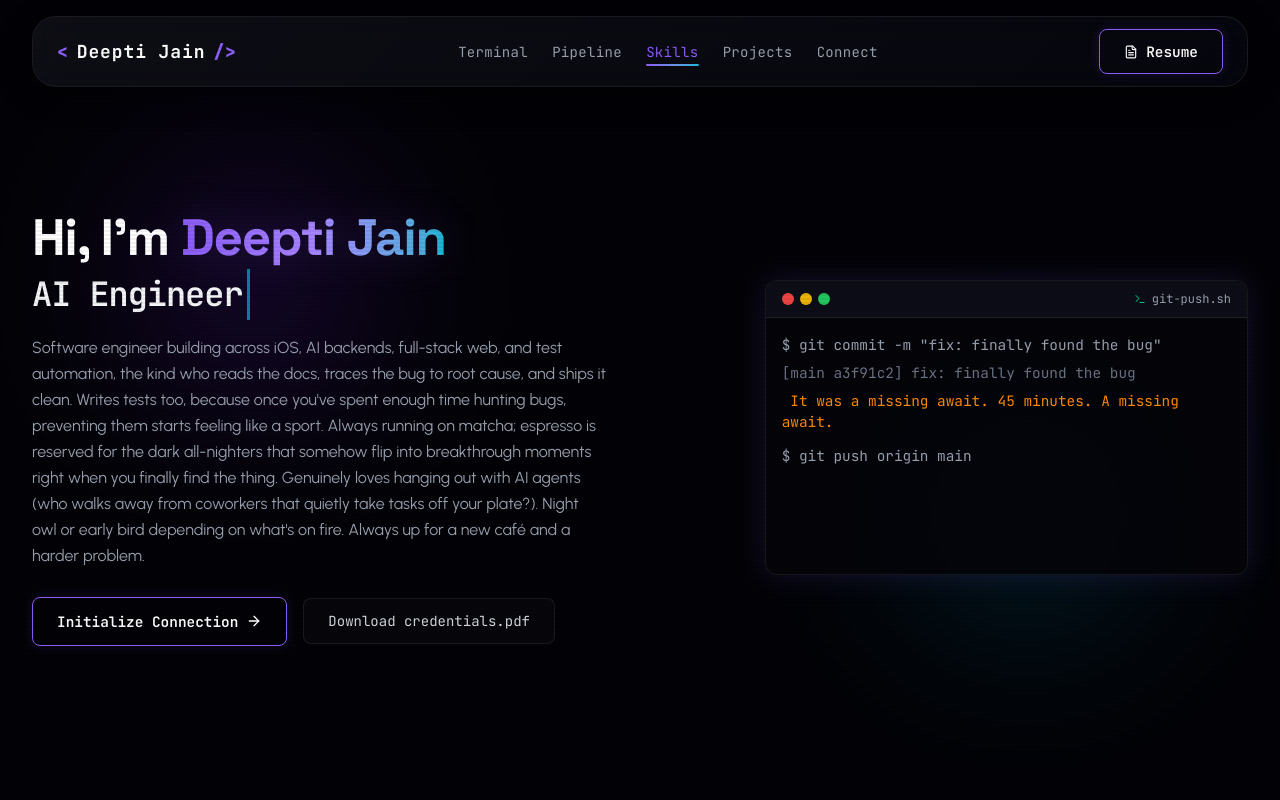
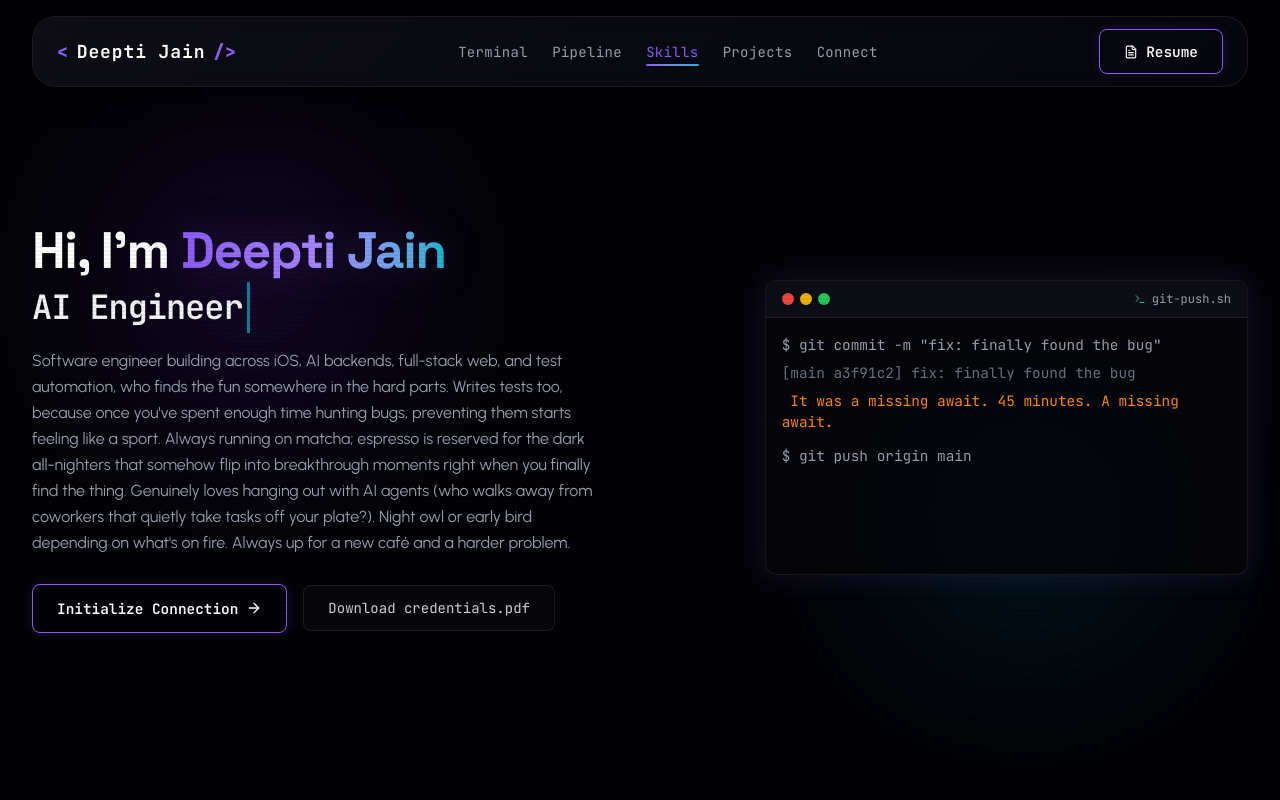
Before and after one commit to deepti1028/Portfolio, a React (Vite) app: page / in a window 1280 px wide. Shown: the top 800 px of the page. Built offline with nearby package versions, Linux system fonts and the light colour scheme.

Commit message:
chanded demo link

```diff
--- a/src/data.js
+++ b/src/data.js
@@ -11,7 +11,7 @@ export const resumeData = {
     gfg: "https://www.geeksforgeeks.org/user/deeptihnd000/",
     resumeDrive: "https://drive.google.com/file/d/1SPF93JFGhtD5J9q0h5wRrSRlqkD-vW-c/view?usp=sharing",
     location: "Gurgaon, India",
-    summary: "Software engineer building across iOS, AI backends, full-stack web, and test automation, the kind who reads the docs, traces the bug to root cause, and ships it clean. Writes tests too, because once you've spent enough time hunting bugs, preventing them starts feeling like a sport. Always running on matcha; espresso is reserved for the dark all-nighters that somehow flip into breakthrough moments right when you finally find the thing. Genuinely loves hanging out with AI agents (who walks away from coworkers that quietly take tasks off your plate?). Night owl or early bird depending on what's on fire. Always up for a new café and a harder problem."
+    summary: "Software engineer building across iOS, AI backends, full-stack web, and test automation, who finds the fun somewhere in the hard parts. Writes tests too, because once you've spent enough time hunting bugs, preventing them starts feeling like a sport. Always running on matcha; espresso is reserved for the dark all-nighters that somehow flip into breakthrough moments right when you finally find the thing. Genuinely loves hanging out with AI agents (who walks away from coworkers that quietly take tasks off your plate?). Night owl or early bird depending on what's on fire. Always up for a new café and a harder problem."
   },
 
 
@@ -62,7 +62,7 @@ export const resumeData = {
       location: "JIIT, Noida",
       metrics: { hackathonRank: "1st Place", dsaSessions: "DSA Classes", symposium: "JSCOP" },
       bulletPoints: [
-        "Won 1st Place at the Optica Internal Hackathon by engineering <a href='#concadmic' class='text-[var(--color-primary)] hover:underline font-semibold'>Concadmic</a>—a student networking and blogging platform—using React and Firebase, designed to bridge communications gaps on campus.",
+        "Won 1st Place at the Optica Internal Hackathon by engineering <a href='#concadmic' class='text-[var(--color-primary)] hover:underline font-semibold'>Concadmic</a>, a student networking and blogging platform, using React and Firebase, designed to bridge communications gaps on campus.",
         "Conducted a series of technical workshops on Data Structures & Algorithms (DSA) for junior students, teaching core concepts in dynamic programming, recursion, and search algorithms to help them build strong problem-solving skills.",
         "Co-organized and managed events for JSCOP (Optica's flagship annual symposium), coordinating operations and event flows to ensure a seamless experience for participating teams."
       ],
@@ -89,15 +89,15 @@ export const resumeData = {
       title: "ReelMind",
       subtitle: "AI-Powered Reel Library with RAG Chat",
       technologies: "Swift, SwiftUI, FastAPI, Celery, Redis, Supabase, Groq, Gemini API",
-      demoLink: "https://www.youtube.com/watch?v=BYqgeYKpoJs",
+      demoLink: "https://www.youtube.com/shorts/xZze8czLmlI",
       githubLink: "https://github.com/deepti1028/ReelMind",
       badge: { label: "iOS + RAG Pipeline", color: "violet" },
       demoType: "youtube",
-      description: "Have you ever saved an Instagram Reel — a travel guide, a recipe, a workout — and weeks later, when you actually needed it, couldn't find it buried under 100 others? ReelMind fixes that. It automatically organizes everything you save, so you can find it later just by describing what you remember.",
+      description: "Have you ever saved an Instagram Reel (a travel guide, a recipe, a workout) and weeks later, when you actually needed it, couldn't find it buried under 100 others? ReelMind fixes that. It automatically organizes everything you save, so you can find it later just by describing what you remember.",
       details: [
-        "Built a 7-stage async ingestion pipeline on FastAPI + Celery + Redis with fault-tolerant retries at each stage — so a failed classification or a flaky API call doesn't silently drop a reel from your library.",
-        "Search runs on a RAG pipeline: reel content gets embedded as 768-dim vectors via Gemini Embedding API, stored in Supabase pgvector, and queried with semantic similarity at runtime — Gemini 2.5 Flash then generates a grounded answer with the retrieved context.",
-        "Once a reel finishes processing, the backend triggers Firebase Cloud Messaging to deliver a push notification with dynamic action buttons to the iOS client — closing the loop between background ingestion and what the user actually sees."
+        "Built a 7-stage async ingestion pipeline on FastAPI + Celery + Redis with fault-tolerant retries at each stage, so a failed classification or a flaky API call doesn't silently drop a reel from your library.",
+        "Search runs on a RAG pipeline: reel content gets embedded as 768-dim vectors via Gemini Embedding API, stored in Supabase pgvector, and queried with semantic similarity at runtime; Gemini 2.5 Flash then generates a grounded answer with the retrieved context.",
+        "Once a reel finishes processing, the backend triggers Firebase Cloud Messaging to deliver a push notification with dynamic action buttons to the iOS client, closing the loop between background ingestion and what the user actually sees."
       ]
     },
     {
@@ -108,12 +108,12 @@ export const resumeData = {
       githubLink: "https://github.com/XoXoHarsh/Trade-Alert",
       badge: { label: "Real-Time Analytics", color: "violet" },
       demoType: "youtube",
-      description: "By the time financial news reaches you — through Twitter, a forward, or some app — the stock has already moved. That's the window you missed. Trade Alert monitors the financial sources that actually set market sentiment, filters only for the stocks you're watching, and gets it to you before it's priced in.",
+      description: "By the time financial news reaches you (through Twitter, a forward, or some app), the stock has already moved. That's the window you missed. Trade Alert monitors the financial sources that actually set market sentiment, filters only for the stocks you're watching, and gets it to you before it's priced in.",
       details: [
-        "Scraped 8+ financial news portals with Puppeteer — most of these portals render content client-side, so a raw HTTP fetch returns empty HTML. Per-user company and priority filters are applied at ingestion time to skip processing irrelevant articles entirely.",
-        "Ran articles through a two-stage LangChain + Groq (Llama 3.1 70B) pipeline: first pass condenses raw scraped text into a market-relevant summary, second pass extracts which user-tracked companies are mentioned. Splitting the stages kept each prompt narrowly focused — combined prompts produced noisier company detection.",
-        "Used Pinecone to match news against the company index semantically rather than by string — catches references like 'AAPL', 'Cupertino giant', or a CEO mention all resolving to the same watchlist entry.",
-        "Final step fires a Firebase FCM push notification to the user's device. End-to-end flow — scrape → summarize → match → notify — runs in seconds."
+        "Scraped 8+ financial news portals with Puppeteer; most of these portals render content client-side, so a raw HTTP fetch returns empty HTML. Per-user company and priority filters are applied at ingestion time to skip processing irrelevant articles entirely.",
+        "Ran articles through a two-stage LangChain + Groq (Llama 3.1 70B) pipeline: first pass condenses raw scraped text into a market-relevant summary, second pass extracts which user-tracked companies are mentioned. Splitting the stages kept each prompt narrowly focused; combined prompts produced noisier company detection.",
+        "Used Pinecone to match news against the company index semantically rather than by string, catching references like 'AAPL', 'Cupertino giant', or a CEO mention all resolving to the same watchlist entry.",
+        "Final step fires a Firebase FCM push notification to the user's device. End-to-end flow (scrape → summarize → match → notify) runs in seconds."
       ]
     },
     {
@@ -126,9 +126,9 @@ export const resumeData = {
       demoType: "external",
       description: "The COVID batch joined college without setting foot on campus. All the knowledge that normally travels through mess queues, hostel corridors, and cafe runs (which elective is worth it, which professor actually teaches, what clubs are real) had no channel to travel through. Concademic was that channel: a campus-only platform where seniors could reach the juniors who needed them.",
       details: [
-        "Built a full direct messaging system — user search, conversation threads, real-time message delivery — where messages appear on both sides the moment they're sent, no polling. Scoped chat state to a dedicated React Context so incoming message callbacks don't trigger re-renders across the blog feed or events page.",
-        "Built category and tag filtering as two independent discovery paths, each with its own route, so a post tagged 'internship' under 'placements' shows up in both browse flows the moment it goes live — no extra step, no duplication.",
-        "Built the full post authoring flow — create, edit, delete — with tags and category assigned at write time, so content is structured and queryable from the moment it's published rather than needing retroactive organization."
+        "Built a full direct messaging system (user search, conversation threads, real-time message delivery) where messages appear on both sides the moment they're sent, no polling. Scoped chat state to a dedicated React Context so incoming message callbacks don't trigger re-renders across the blog feed or events page.",
+        "Built category and tag filtering as two independent discovery paths, each with its own route, so a post tagged 'internship' under 'placements' shows up in both browse flows the moment it goes live, no extra step, no duplication.",
+        "Built the full post authoring flow (create, edit, delete) with tags and category assigned at write time, so content is structured and queryable from the moment it's published rather than needing retroactive organization."
       ]
     }
   ],
```
